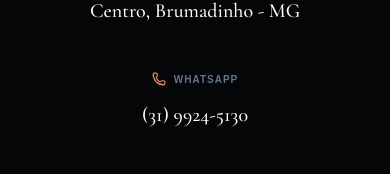
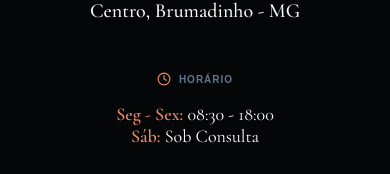
Before and after one commit to mariosergiosousa-gif/Fl-via-Freitas, a React (Vite) app: page / in a window 390 px wide. Shown: the part 11800-11974 px from the top of the page. Built offline with nearby package versions, Linux system fonts and the light colour scheme.

Commit message:
feat(contact): Remove WhatsApp from contact info
Removes the WhatsApp contact information from both the Contact and Navbar components. Replaces the WhatsApp button in the Navbar with an Instagram icon link for social media engagement. Adjusts spacing in the Navbar to accommodate the new icon.

```diff
--- a/src/components/Contact.tsx
+++ b/src/components/Contact.tsx
@@ -1,5 +1,5 @@
 import { motion } from 'motion/react';
-import { Mail, Phone, MapPin, Clock, Instagram, Facebook, ArrowUpRight } from 'lucide-react';
+import { Mail, MapPin, Clock } from 'lucide-react';
 import { FormEvent, useState, ChangeEvent } from 'react';
 
 export default function Contact() {
@@ -72,22 +72,6 @@ export default function Contact() {
                   </a>
                 </div>
 
-                <div className="group cursor-pointer">
-                  <a
-                    href="https://wa.me/553199245130"
-                    target="_blank"
-                    rel="noopener noreferrer"
-                    className="block group"
-                  >
-                    <h4 className="display text-[10px] font-bold tracking-widest text-slate-500 mb-4 uppercase flex items-center justify-center gap-2 group-hover:text-brand-accent transition-colors">
-                      <Phone size={14} className="text-brand-accent" />
-                      WhatsApp
-                    </h4>
-                    <p className="serif text-xl md:text-2xl text-white leading-tight font-medium group-hover:text-brand-accent transition-colors">
-                      (31) 9924-5130
-                    </p>
-                  </a>
-                </div>
 
                 <div className="group cursor-pointer">
                   <h4 className="display text-[10px] font-bold tracking-widest text-slate-500 mb-4 uppercase flex items-center justify-center gap-2">
@@ -112,17 +96,6 @@ export default function Contact() {
                   </a>
                 </div>
               </div>
-
-              <div className="mt-20 pt-12 border-t border-white/5 flex justify-center gap-6">
-                <a
-                  href="https://www.instagram.com/excelenciaemodontologia8/"
-                  target="_blank"
-                  rel="noopener noreferrer"
-                  className="w-12 h-12 rounded-none border border-white/10 flex items-center justify-center text-slate-400 hover:bg-brand-accent hover:border-brand-accent hover:text-black transition-all cursor-pointer"
-                >
-                  <Instagram size={20} />
-                </a>
-              </div>
             </div>
           </div>
         </div>
--- a/src/components/Navbar.tsx
+++ b/src/components/Navbar.tsx
@@ -43,7 +43,7 @@ export default function Navbar() {
           </div>
         </a>
 
-        <div className="hidden md:flex items-center space-x-8 lg:space-x-12">
+        <div className="hidden md:flex items-center space-x-6 lg:space-x-8">
           {navLinks.map((link) => (
             <a
               key={link.name}
@@ -53,14 +53,15 @@ export default function Navbar() {
               {link.name}
             </a>
           ))}
+
           <a
-            href="https://wa.me/5531999245130"
+            href="https://www.instagram.com/excelenciaemodontologia8/"
             target="_blank"
             rel="noopener noreferrer"
-            className="flex items-center space-x-2 bg-brand-accent text-black px-6 py-3 rounded-none text-[10px] font-bold tracking-[0.2em] hover:bg-white transition-colors"
+            className="w-10 h-10 flex items-center justify-center rounded-xl bg-gradient-to-tr from-[#FFB320] via-[#FF268A] to-[#803CFF] text-white hover:scale-105 transition-transform shadow-lg shadow-black/20"
+            title="Siga-nos no Instagram"
           >
-            <Phone size={14} />
-            <span>AGENDAR</span>
+            <Instagram size={20} />
           </a>
         </div>
 
@@ -95,24 +96,14 @@ export default function Navbar() {
                 </motion.a>
               ))}
               <div className="pt-8 border-t border-white/5 flex flex-col gap-6">
-                <a
-                  href="https://wa.me/5531999245130"
-                  target="_blank"
-                  rel="noopener noreferrer"
-                  onClick={() => setIsOpen(false)}
-                  className="flex items-center justify-center space-x-3 bg-brand-accent text-black px-8 py-5 rounded-none text-xs font-bold tracking-[0.2em] uppercase"
-                >
-                  <Phone size={18} />
-                  <span>AGENDAR ESPECIALISTA</span>
-                </a>
-                <div className="flex justify-center space-x-8">
+                <div className="flex justify-center">
                   <a
                     href="https://www.instagram.com/excelenciaemodontologia8/"
                     target="_blank"
                     rel="noopener noreferrer"
-                    className="hover:text-brand-accent transition-colors"
+                    className="w-14 h-14 flex items-center justify-center rounded-2xl bg-gradient-to-tr from-[#FFB320] via-[#FF268A] to-[#803CFF] text-white shadow-xl"
                   >
-                    <Instagram size={24} className="text-brand-ink/40" />
+                    <Instagram size={28} />
                   </a>
                 </div>
               </div>
```
